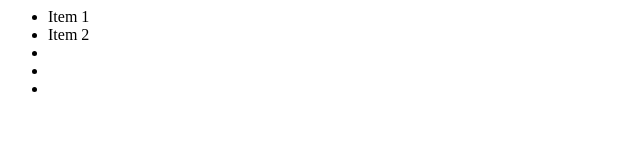
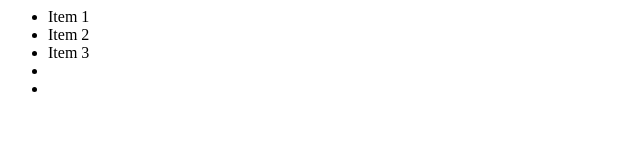
Before and after one commit to MrTerfa/gitTutorial, a plain HTML site: page index.html in a window 1280 px wide. Shown: the full height of the page, 0-640 px from the left. Drawn offline with Linux system fonts and the light colour scheme.

Commit message:
Added Item 3 to the list of items

```diff
--- a/index.html
+++ b/index.html
@@ -4,7 +4,7 @@
 		<ul>
 			<li>Item 1</li>
 			<li>Item 2</li>
-			<li></li>
+			<li>Item 3</li>
 			<li></li>
 			<li></li>
 		</ul>
```
